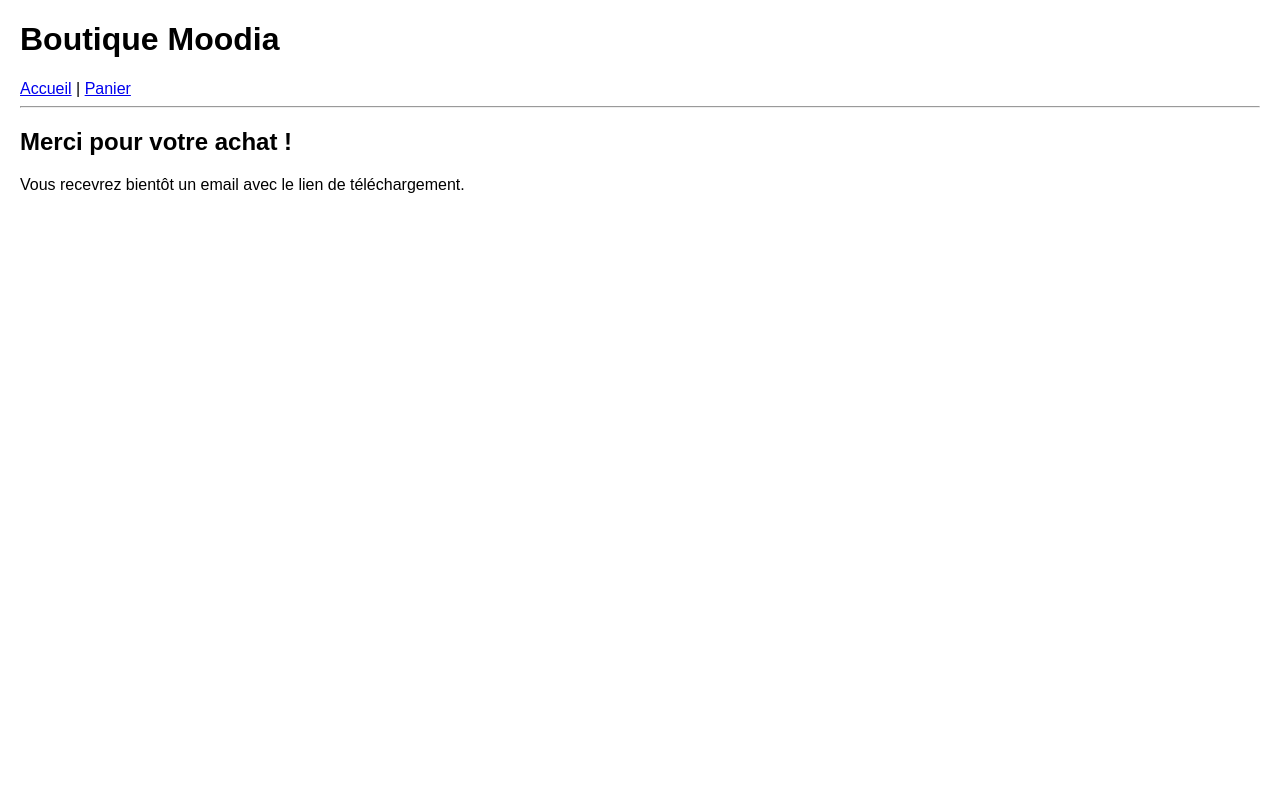
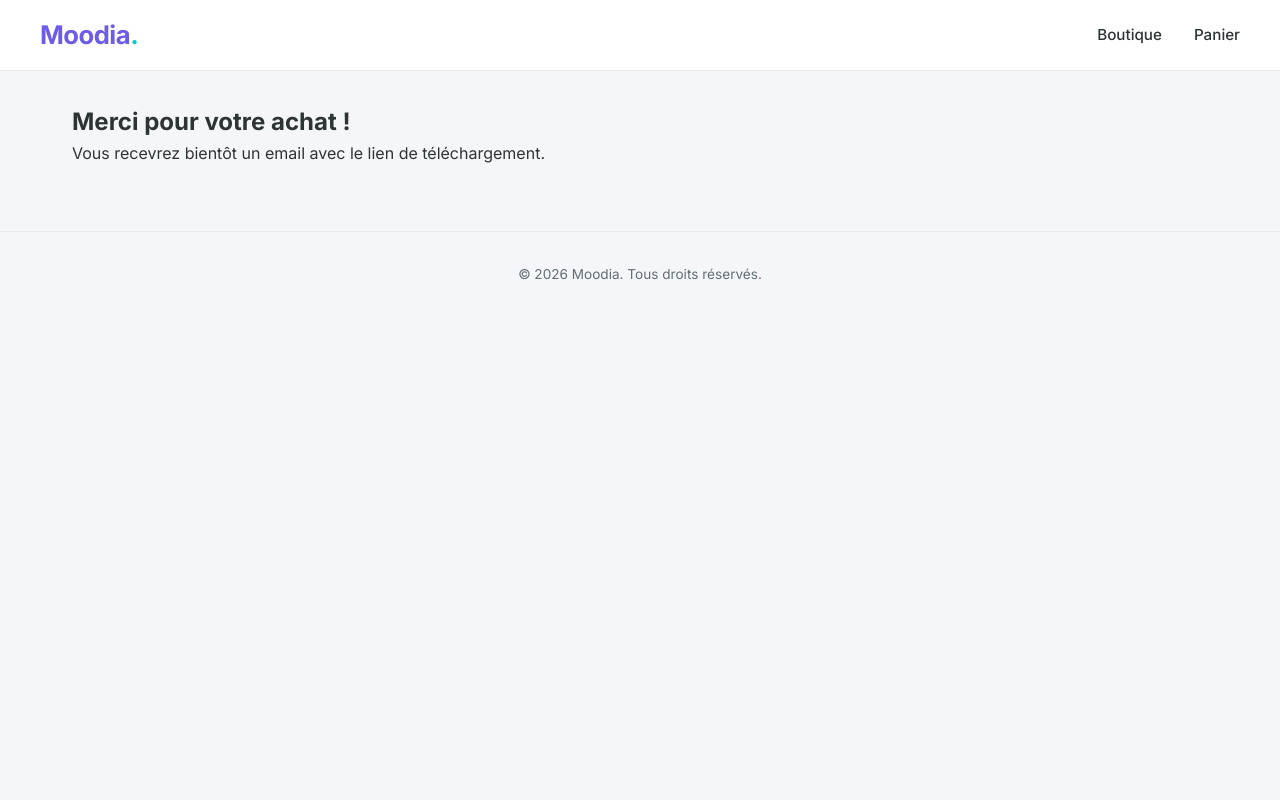
Before and after one commit to editionhorizonpositif-cpu/boutique-moodia, a FastAPI app: page /payment-success in a window 1280 px wide. Run offline with FastAPI, Linux system fonts and the light colour scheme; parts of the project's set-up code (start-up, migrations or seed data) failed here and were passed over.

Commit message:
Refactor base.html for improved structure and styling

```diff
--- a/app/templates/base.html
+++ b/app/templates/base.html
@@ -2,23 +2,186 @@
 <html lang="fr">
 <head>
     <meta charset="UTF-8">
-    <title>Boutique Moodia</title>
+    <meta name="viewport" content="width=device-width, initial-scale=1.0">
+    <title>{% block title %}Boutique Moodia{% endblock %}</title>
+    <link rel="preconnect" href="https://fonts.googleapis.com">
+    <link rel="preconnect" href="https://fonts.gstatic.com" crossorigin>
+    <link href="https://fonts.googleapis.com/css2?family=Inter:wght@400;500;600;700&display=swap" rel="stylesheet">
     <style>
-        body { font-family: Arial, sans-serif; margin: 20px; }
-        .product { border: 1px solid #ccc; padding: 10px; margin: 10px 0; display: flex; align-items: center; }
-        .product img { max-width: 100px; margin-right: 20px; }
-        .cart-item { border-bottom: 1px solid #eee; padding: 5px 0; }
-        .btn { background-color: #0070ba; color: white; padding: 8px 16px; border: none; cursor: pointer; text-decoration: none; display: inline-block; }
-        .btn:hover { background-color: #005fa3; }
+        :root {
+            --primary: #6C5CE7;
+            --primary-dark: #5A4BD1;
+            --secondary: #00CEC9;
+            --dark: #2D3436;
+            --gray: #636E72;
+            --light: #F8F9FA;
+            --white: #FFFFFF;
+            --shadow: 0 2px 20px rgba(0,0,0,0.08);
+            --radius: 16px;
+            --radius-sm: 10px;
+        }
+
+        * { margin: 0; padding: 0; box-sizing: border-box; }
+
+        body {
+            font-family: 'Inter', -apple-system, BlinkMacSystemFont, sans-serif;
+            background: #F5F6FA;
+            color: var(--dark);
+            line-height: 1.6;
+            min-height: 100vh;
+        }
+
+        /* ---------- NAVIGATION ---------- */
+        .navbar {
+            background: var(--white);
+            border-bottom: 1px solid #E8EAED;
+            padding: 0 2rem;
+            position: sticky;
+            top: 0;
+            z-index: 100;
+            backdrop-filter: blur(10px);
+            background: rgba(255,255,255,0.95);
+        }
+        .nav-container {
+            max-width: 1200px;
+            margin: 0 auto;
+            display: flex;
+            align-items: center;
+            justify-content: space-between;
+            height: 70px;
+        }
+        .logo {
+            font-size: 1.6rem;
+            font-weight: 700;
+            color: var(--primary);
+            text-decoration: none;
+            letter-spacing: -0.5px;
+        }
+        .logo span { color: var(--secondary); }
+        .nav-links {
+            display: flex;
+            align-items: center;
+            gap: 2rem;
+            list-style: none;
+        }
+        .nav-links a {
+            text-decoration: none;
+            color: var(--dark);
+            font-weight: 500;
+            font-size: 0.95rem;
+            transition: color 0.2s;
+            position: relative;
+        }
+        .nav-links a:hover { color: var(--primary); }
+        .cart-badge {
+            background: var(--primary);
+            color: white;
+            border-radius: 50%;
+            width: 22px;
+            height: 22px;
+            display: inline-flex;
+            align-items: center;
+            justify-content: center;
+            font-size: 0.7rem;
+            font-weight: 700;
+            margin-left: 4px;
+            position: relative;
+            top: -8px;
+        }
+
+        /* ---------- CONTAINER ---------- */
+        .container {
+            max-width: 1200px;
+            margin: 2rem auto;
+            padding: 0 2rem;
+        }
+
+        /* ---------- FOOTER ---------- */
+        .footer {
+            text-align: center;
+            padding: 2rem;
+            color: var(--gray);
+            font-size: 0.85rem;
+            border-top: 1px solid #E8EAED;
+            margin-top: 4rem;
+        }
+
+        /* ---------- BOUTONS ---------- */
+        .btn {
+            display: inline-flex;
+            align-items: center;
+            gap: 0.5rem;
+            padding: 12px 24px;
+            border-radius: var(--radius-sm);
+            font-weight: 600;
+            font-size: 0.95rem;
+            text-decoration: none;
+            cursor: pointer;
+            border: none;
+            transition: all 0.2s ease;
+        }
+        .btn-primary {
+            background: var(--primary);
+            color: white;
+            box-shadow: 0 4px 15px rgba(108,92,231,0.3);
+        }
+        .btn-primary:hover {
+            background: var(--primary-dark);
+            transform: translateY(-2px);
+            box-shadow: 0 6px 20px rgba(108,92,231,0.4);
+        }
+        .btn-outline {
+            border: 2px solid var(--primary);
+            color: var(--primary);
+            background: transparent;
+        }
+        .btn-outline:hover {
+            background: var(--primary);
+            color: white;
+        }
+        .btn-danger {
+            background: #FF6B6B;
+            color: white;
+            font-size: 0.85rem;
+            padding: 8px 16px;
+        }
+        .btn-danger:hover { background: #E55A5A; }
+        .btn-small {
+            padding: 8px 16px;
+            font-size: 0.85rem;
+        }
     </style>
+    {% block extra_css %}{% endblock %}
 </head>
 <body>
-    <h1>Boutique Moodia</h1>
-    <nav>
-        <a href="/shop">Accueil</a> |
-        <a href="/cart">Panier</a>
+
+    <!-- NAVIGATION -->
+    <nav class="navbar">
+        <div class="nav-container">
+            <a href="/shop" class="logo">Moodia<span>.</span></a>
+            <ul class="nav-links">
+                <li><a href="/shop">Boutique</a></li>
+                <li>
+                    <a href="/cart">
+                        Panier
+                        {% if cart_count is defined and cart_count > 0 %}
+                            <span class="cart-badge">{{ cart_count }}</span>
+                        {% endif %}
+                    </a>
+                </li>
+            </ul>
+        </div>
     </nav>
-    <hr>
-    {% block content %}{% endblock %}
+
+    <!-- CONTENU PRINCIPAL -->
+    <main class="container">
+        {% block content %}{% endblock %}
+    </main>
+
+    <!-- FOOTER -->
+    <footer class="footer">
+        &copy; {{ now.year if now else 2026 }} Moodia. Tous droits réservés.
+    </footer>
+
 </body>
 </html>
```
